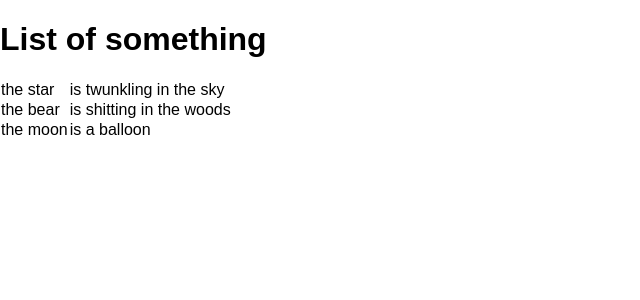
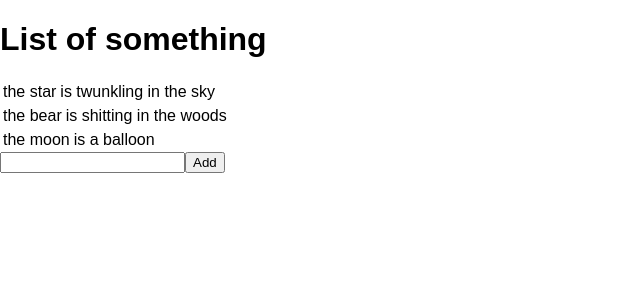
Before and after one commit to garricknorthover/redux-minimal-counter, a React (Create React App) app: page / in a window 1280 px wide. Shown: the top 300 px of the page, without its empty margins (0-640 px from the left). Built offline with nearby package versions, Linux system fonts and the light colour scheme.

Commit message:
now I remember about what annoys me about react and state

```diff
--- a/src/App.js
+++ b/src/App.js
@@ -17,21 +17,28 @@ const items = [
     content: 'is a balloon'
   }
 ]
+const add = e => {
+  e.preventDefault()
+  console.log('clickwd')
+}
 
 const ListItems = ({ ListObject }) =>
-
   ListObject.map(item => (
-
-    <tr key={item.id}>
-      <td>{item.title}</td>
-      <td>{item.content}</td>
-    </tr>
-
+    <table key={item.id}>
+      <tbody>
+        <tr>
+          <td>{item.title}</td>
+          <td>{item.content}</td>
+        </tr>
+      </tbody>
+    </table>
   ))
 
 export default () => (
   <div>
     <h1>List of something</h1>
     <ListItems ListObject={items} />
+    <input name='addItem' />
+    <button onClick={add}>Add</button>
   </div>
 )
```
